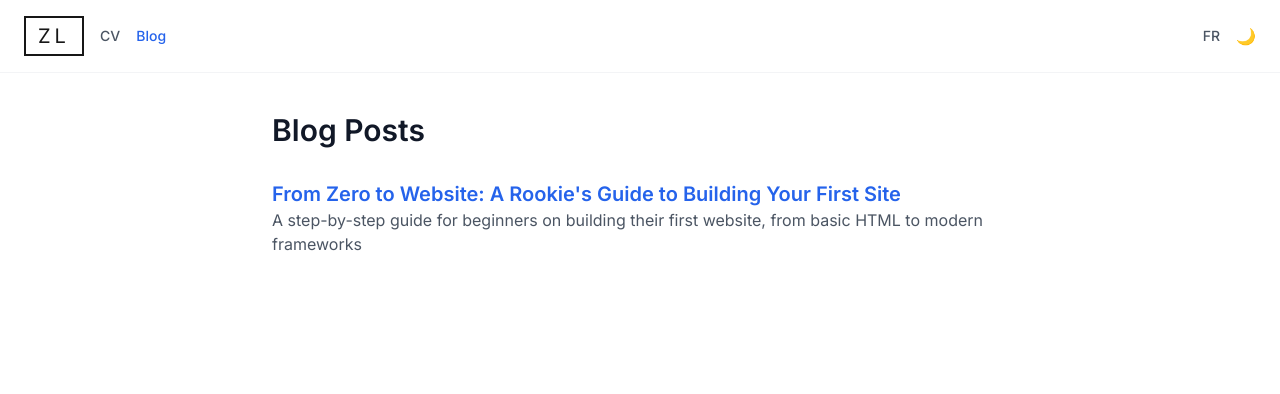
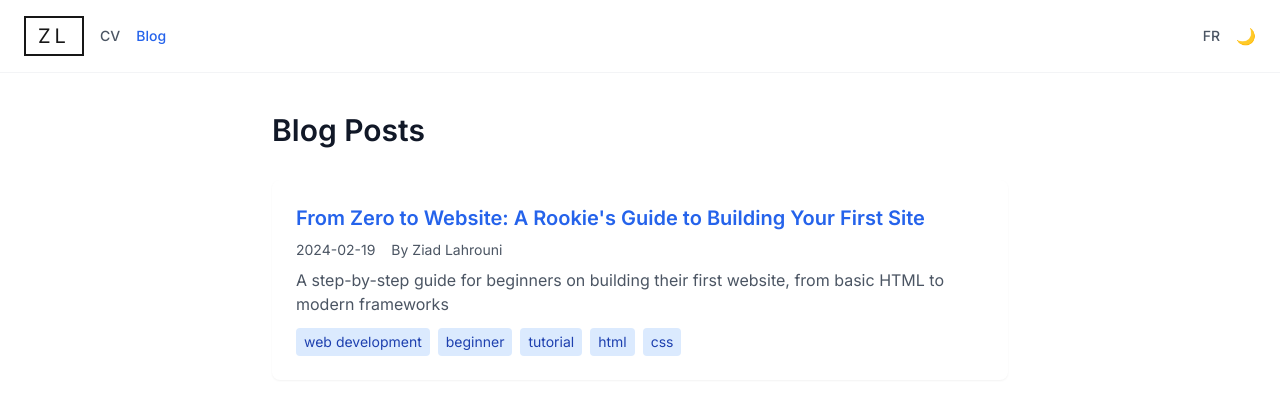
Before and after one commit to Zlahrouni/the-new-zl, a React (Vite) app: page /blogs in a window 1280 px wide. Shown: the top 394 px of the page. Built offline with nearby package versions, Linux system fonts and the light colour scheme.

Commit message:
delete types

```diff
--- a/src/components/blog-component.tsx
+++ b/src/components/blog-component.tsx
@@ -1,9 +1,9 @@
-import React, { useState, useEffect } from 'react';
+import React from 'react';
+import { useParams, useNavigate } from 'react-router-dom';
 import ReactMarkdown from 'react-markdown';
 import rehypeHighlight from 'rehype-highlight';
 import remarkGfm from 'remark-gfm';
 import 'highlight.js/styles/github-dark.css';
-import { useParams, useNavigate } from "react-router-dom";
 
 interface BlogMetadata {
     title?: string;
@@ -14,105 +14,68 @@ interface BlogMetadata {
 }
 
 const BlogPost: React.FC = () => {
-    const { filename } = useParams<{ filename: string }>();
+    const { slug } = useParams<{ slug: string }>();
     const navigate = useNavigate();
-    const [post, setPost] = useState<string>('');
-    const [metadata, setMetadata] = useState<BlogMetadata>({});
-    const [loading, setLoading] = useState(true);
 
-    useEffect(() => {
-        const fetchPost = async () => {
-            try {
-                const response = await fetch(`/src/assets/db/posts/${filename}`);
+    // Import all markdown files
+    const posts = import.meta.glob('/src/assets/db/posts/*.md', {
+        eager: true,
+        query: '?raw',
+        import: 'default'
+    });
 
-                if (!response.ok) {
+    // Find the matching post
+    const postEntry = Object.entries(posts).find(([path]) => path.includes(slug || ''));
+
+    if (!postEntry) {
         navigate('/notfound');
-                    return;
+        return null;
     }
 
-                const text = await response.text();
+    const [, content] = postEntry;
+    const [, frontMatter, ...contentParts] = (content as string).split('---');
 
-                // Check if the content is HTML (indicating a Vite dev server error page)
-                if (text.trim().toLowerCase().startsWith('<!doctype html>')) {
-                    navigate('/notfound');
-                    return;
-                }
-
-                setPost(text);
-
-                // Find the position of the second '---' marker
-                const firstMarker = text.indexOf('---');
-                const secondMarker = text.indexOf('---', firstMarker + 3);
-
-                if (firstMarker !== -1 && secondMarker !== -1) {
-                    // Extract front matter
-                    const frontMatter = text.slice(firstMarker + 3, secondMarker).trim();
-                    const meta = frontMatter.split('\n').reduce<BlogMetadata>((acc, line) => {
+    // Parse front matter
+    const metadata = frontMatter.trim().split('\n').reduce<BlogMetadata>((acc, line) => {
         const [key, ...value] = line.split(': ');
         if (key && value) {
-                            acc[key.trim() as keyof BlogMetadata] = value.join(': ').replace(/"/g, '').trim();
+            const trimmedKey = key.trim() as keyof BlogMetadata;
+            acc[trimmedKey] = value.join(': ').replace(/"/g, '').trim();
         }
         return acc;
-                    }, {});
+    }, {} as BlogMetadata);
 
-                    setMetadata(meta);
-                } else {
-                    // If no valid markdown format is found, redirect to notfound
-                    navigate('/notfound');
-                }
-            } catch (error) {
-                console.error('Error loading blog post:', error);
-                navigate('/notfound');
-            } finally {
-                setLoading(false);
-            }
-        };
-
-        if (filename) {
-            fetchPost();
-        } else {
-            navigate('/notfound');
-        }
-    }, [filename, navigate]);
-
-    if (loading) {
-        return (
-            <div className="flex items-center justify-center min-h-screen">
-                <div className="text-lg text-gray-600 dark:text-gray-400">Loading...</div>
-            </div>
-        );
-    }
-
-    // Find the content after the second '---' marker
-    const startOfContent = post.indexOf('---', post.indexOf('---') + 3) + 3;
-    const content = post.slice(startOfContent);
+    const postContent = contentParts.join('---').trim();
 
     return (
         <div className="max-w-3xl mx-auto px-4 py-8">
-            {metadata && (
             <div className="mb-8">
                 <h1 className="text-3xl font-bold mb-4 text-gray-900 dark:text-white">
                     {metadata.title}
                 </h1>
                 <div className="flex gap-4 text-sm text-gray-600 dark:text-gray-400">
-                        <span>{metadata.date}</span>
+                    <time dateTime={metadata.date}>{metadata.date}</time>
                     <span>By {metadata.author}</span>
                 </div>
+                {metadata.tags && (
                     <div className="mt-2 flex flex-wrap gap-2">
-                        {metadata.tags?.split(',').map(tag => (
-                            <span key={tag} className="px-2 py-1 bg-blue-100 dark:bg-blue-900 text-blue-800 dark:text-blue-100 rounded text-sm">
+                        {metadata.tags.split(',').map(tag => (
+                            <span
+                                key={tag}
+                                className="px-2 py-1 bg-blue-100 dark:bg-blue-900 text-blue-800 dark:text-blue-100 rounded text-sm"
+                            >
                                 {tag.replace(/[[\]"]/g, '').trim()}
                             </span>
                         ))}
                     </div>
+                )}
             </div>
-            )}
             <article className="prose prose-lg dark:prose-invert max-w-none">
                 <ReactMarkdown
                     remarkPlugins={[remarkGfm]}
                     rehypePlugins={[rehypeHighlight]}
                 >
-                    {content}
+                    {postContent}
                 </ReactMarkdown>
             </article>
         </div>
--- a/src/pages/BlogList.tsx
+++ b/src/pages/BlogList.tsx
@@ -1,5 +1,5 @@
-import React, { useState, useEffect } from 'react';
-import { Link } from 'react-router-dom';
+import React, {useEffect, useState} from 'react';
+import {Link} from 'react-router-dom';
 
 interface BlogMetadata {
     title?: string;
@@ -7,65 +7,103 @@ interface BlogMetadata {
     author?: string;
     description?: string;
     tags?: string;
+    slug?: string;
+    [key: string]: string | undefined;  // Index signature for dynamic keys
+}
+
+interface BlogPost {
+    content: string;
+    metadata: BlogMetadata;
 }
 
 const BlogList: React.FC = () => {
-    const [blogs, setBlogs] = useState<{ filename: string; metadata: BlogMetadata | null }[]>([]);
+    const [blogs, setBlogs] = useState<BlogPost[]>([]);
 
     useEffect(() => {
-        const importBlogPosts = async () => {
+        const fetchBlogs = async () => {
             try {
-                const markdownFiles = import.meta.glob('/src/assets/db/posts/*.md');
+                // Import all markdown files from the posts directory
+                const markdownFiles = import.meta.glob('/src/assets/db/posts/*.md', {
+                    eager: true,
+                    query: '?raw',
+                    import: 'default'
+                });
 
-                const blogPromises = Object.entries(markdownFiles).map(async ([fullpathFilename]) => {
-                    const response = await fetch(fullpathFilename);
+                const processedBlogs = Object.entries(markdownFiles).map(([path, content]) => {
+                    // Extract metadata and content
+                    const [, frontMatter, ...contentParts] = (content as string).split('---');
 
-                    const text = await response.text();
-
-                    const firstMarker = text.indexOf('---');
-                    const secondMarker = text.indexOf('---', firstMarker + 3);
-                    let metadata: BlogMetadata | null = null;
-
-                    if (firstMarker !== -1 && secondMarker !== -1) {
-                        const frontMatter = text.slice(firstMarker + 3, secondMarker).trim();
-                        metadata = frontMatter.split('\n').reduce((acc, line) => {
+                    // Parse front matter
+                    const metadata = frontMatter.trim().split('\n').reduce<BlogMetadata>((acc, line) => {
                         const [key, ...value] = line.split(': ');
                         if (key && value) {
-                                acc[key.trim() as keyof BlogMetadata] = value.join(': ').replace(/"/g, '').trim();
+                            const trimmedKey = key.trim() as keyof BlogMetadata;
+                            acc[trimmedKey] = value.join(': ').replace(/"/g, '').trim();
                         }
                         return acc;
                     }, {} as BlogMetadata);
-                    }
 
-                    const filename = fullpathFilename.replace(/^.*[\\/]/, '');
-                    return { filename, metadata };
+                    // Add slug from filename
+                    metadata.slug = path.split('/').pop()?.replace('.md', '');
+
+                    return {
+                        content: contentParts.join('---').trim(),
+                        metadata
+                    };
                 });
 
-                const blogData = await Promise.all(blogPromises);
-                setBlogs(blogData);
+                // Sort by date (newest first)
+                const sortedBlogs = processedBlogs.sort((a, b) => {
+                    const dateA = new Date(a.metadata.date || '');
+                    const dateB = new Date(b.metadata.date || '');
+                    return dateB.getTime() - dateA.getTime();
+                });
+
+                setBlogs(sortedBlogs);
             } catch (error) {
-                console.error('Error loading blog list:', error);
+                console.error('Error loading blog posts:', error);
             }
         };
 
-        importBlogPosts();
+        fetchBlogs();
     }, []);
 
     return (
         <div className="max-w-3xl mx-auto px-4 py-8">
             <h1 className="text-3xl font-bold mb-8 text-gray-900 dark:text-white">Blog Posts</h1>
-            <ul className="space-y-4">
-                {blogs.map(({ filename, metadata }) => (
-                    <li key={filename}>
-                        <Link to={`/blog/${filename}`} className="block">
-                            <h2 className="text-xl font-semibold text-blue-600 dark:text-blue-400 hover:underline">
-                                {metadata?.title || 'Untitled'}
+            <div className="space-y-6">
+                {blogs.map((blog) => (
+                    <article
+                        key={blog.metadata.slug}
+                        className="p-6 bg-white dark:bg-gray-800 rounded-lg shadow-sm hover:shadow-md transition-shadow"
+                    >
+                        <Link to={`/blog/${blog.metadata.slug}`}>
+                            <h2 className="text-xl font-semibold text-blue-600 dark:text-blue-400 hover:underline mb-2">
+                                {blog.metadata.title}
                             </h2>
-                            <p className="text-gray-600 dark:text-gray-400">{metadata?.description || 'No description available.'}</p>
+                            <div className="flex gap-4 text-sm text-gray-600 dark:text-gray-400 mb-2">
+                                <time dateTime={blog.metadata.date}>{blog.metadata.date}</time>
+                                <span>By {blog.metadata.author}</span>
+                            </div>
+                            <p className="text-gray-600 dark:text-gray-300">
+                                {blog.metadata.description}
+                            </p>
+                            {blog.metadata.tags && (
+                                <div className="mt-3 flex flex-wrap gap-2">
+                                    {blog.metadata.tags.split(',').map(tag => (
+                                        <span
+                                            key={tag}
+                                            className="px-2 py-1 bg-blue-100 dark:bg-blue-900 text-blue-800 dark:text-blue-100 rounded text-sm"
+                                        >
+                                            {tag.replace(/[[\]"]/g, '').trim()}
+                                        </span>
+                                    ))}
+                                </div>
+                            )}
                         </Link>
-                    </li>
+                    </article>
                 ))}
-            </ul>
+            </div>
         </div>
     );
 };
```
Also changed, not shown: src/assets/db/posts/from-zero-to-website.md (+0 -2 lines), 1 other file (tests, documents, lock files or other folders). Lines whose indentation alone changed are shown as unchanged.
